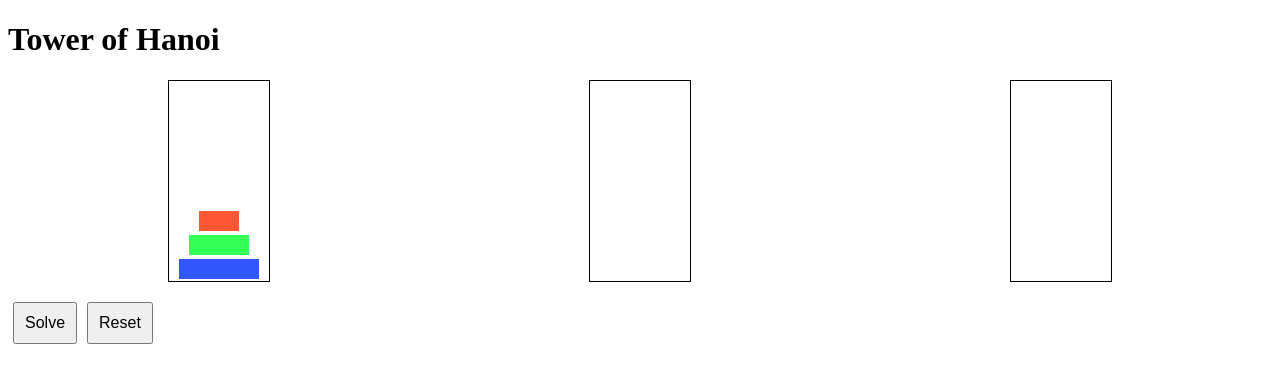
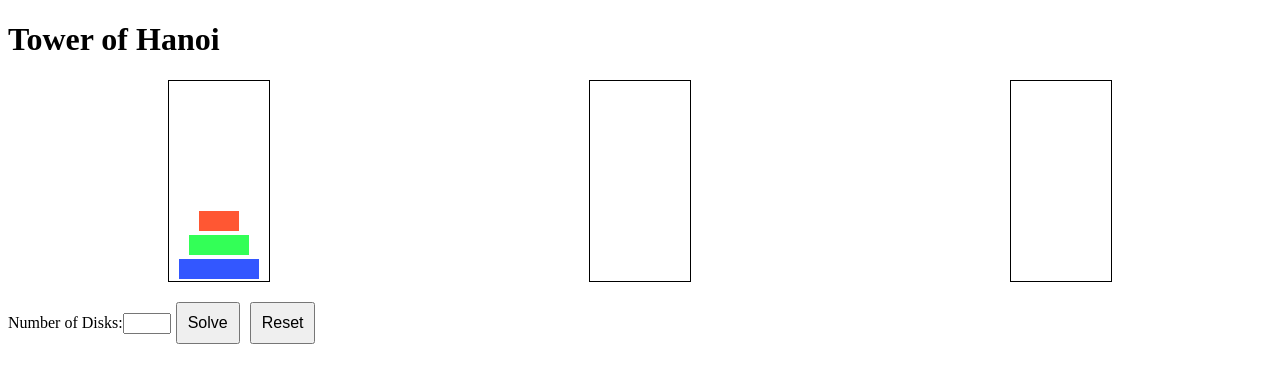
Before and after one commit to Cerne17/Hanoi-Visualization, a React (Create React App) app: page / in a window 1280 px wide. Shown: the top 382 px of the page. Built offline with nearby package versions, Linux system fonts and the light colour scheme.

Commit message:
feat: now the user can choose the amount of disks

```diff
--- a/src/Controls.js
+++ b/src/Controls.js
@@ -1,8 +1,19 @@
 import React from 'react';
 
-const Controls = ({ handleSolve, handleReset, isSolving }) => {
+const Controls = ({ handleSolve, handleReset, isSolving, setNumDisks, numDisks }) => {
   return (
     <div className="controls">
+      <label>
+        Number of Disks:
+        <input
+          type="number"
+          min="1"
+          max="5"
+          value={numDisks}
+          onChange={(event) => setNumDisks(Number(event.target.value))}
+          disabled={isSolving}
+        />
+      </label>
       <button onClick={handleSolve} disabled={isSolving}>Solve</button>
       <button onClick={handleReset}>Reset</button>
     </div>
```
